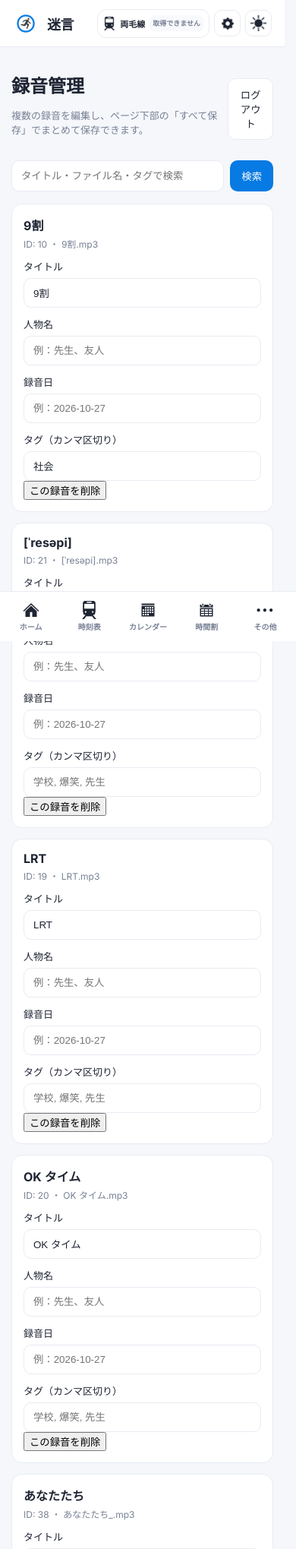
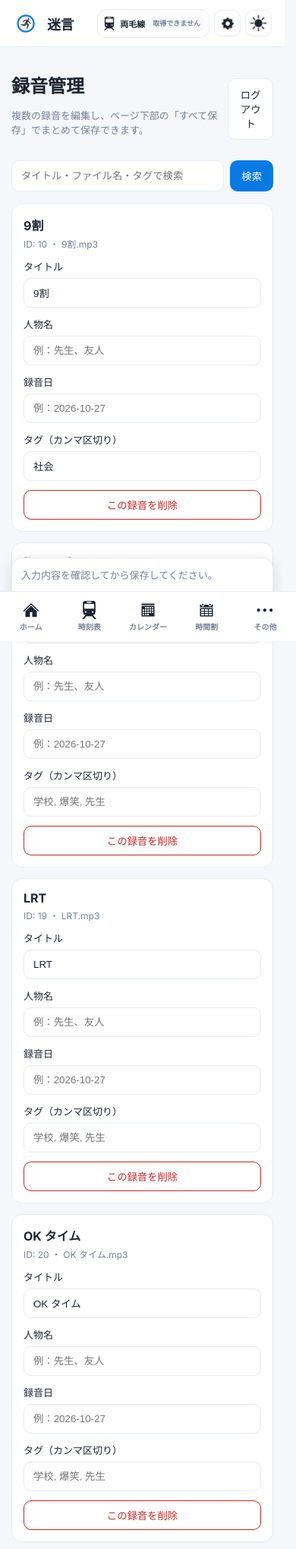
Before and after one commit to k1416465/Meigen, a Flask app: page /recording/admin in a window 390 px wide. Shown: the top 2039 px of the page at 76% size. Run offline with Flask 3, Linux system fonts and the light colour scheme; the visitor is signed in with stand-in values (Sample User, id 1); data comes from the database, SQL or seed files in the repository.

Commit message:
Add files via upload

```diff
--- a/home_dashboard_site/static/style.css
+++ b/home_dashboard_site/static/style.css
@@ -4277,3 +4277,22 @@ a.recording-tag:hover { opacity: .8; }
 .recording-admin-login { max-width:420px; display:grid; gap:14px; }
 .recording-admin-error { color:#c62828; }
 @media(max-width:600px) { .recording-admin-edit { grid-template-columns:1fr; } .recording-admin-edit button { width:100%; } .recording-admin-heading { align-items:center; } .recording-admin-search button { flex:0 0 auto; } }
+
+/* 録音管理：一括保存・削除ボタン */
+.recording-admin-bulk-form { margin: 0; }
+.recording-admin-edit { display:grid; grid-template-columns:1fr 1fr; gap:12px; }
+.recording-admin-edit label { display:flex; flex-direction:column; gap:6px; font-size:13px; min-width:0; }
+.recording-admin-card-actions { display:flex; justify-content:flex-end; margin-top:12px; }
+.recording-admin-card-actions .recording-admin-delete { border:1px solid #c62828; border-radius:10px; padding:9px 13px; color:#c62828; background:transparent; cursor:pointer; }
+.recording-admin-savebar { position:sticky; bottom:10px; z-index:5; display:flex; align-items:center; justify-content:space-between; gap:12px; margin:20px 0; padding:12px; border:1px solid var(--border); border-radius:14px; background:var(--surface); box-shadow:0 4px 18px rgba(0,0,0,.12); }
+.recording-admin-savebar span { color:var(--muted); font-size:13px; }
+.recording-admin-save-all { border:0; border-radius:10px; padding:12px 20px; background:var(--purple); color:#fff; font-weight:700; cursor:pointer; white-space:nowrap; }
+.recording-admin-message { padding:10px 12px; border-radius:10px; background:var(--surface); border:1px solid var(--border); }
+.recording-admin-message.error { color:#c62828; }
+.recording-admin-message.success { color:#218838; }
+@media(max-width:600px) {
+  .recording-admin-edit { grid-template-columns:1fr; }
+  .recording-admin-savebar { align-items:stretch; flex-direction:column; }
+  .recording-admin-save-all { width:100%; }
+  .recording-admin-card-actions .recording-admin-delete { width:100%; }
+}
```
